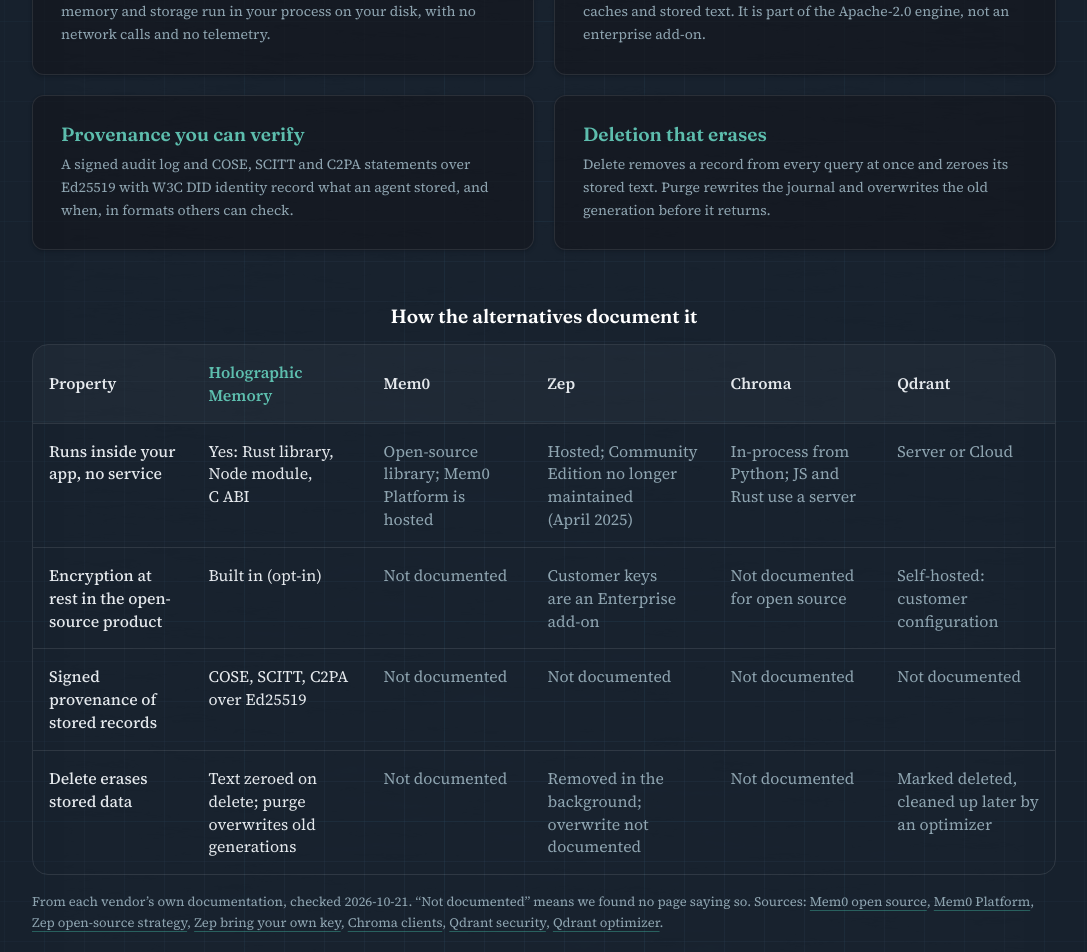
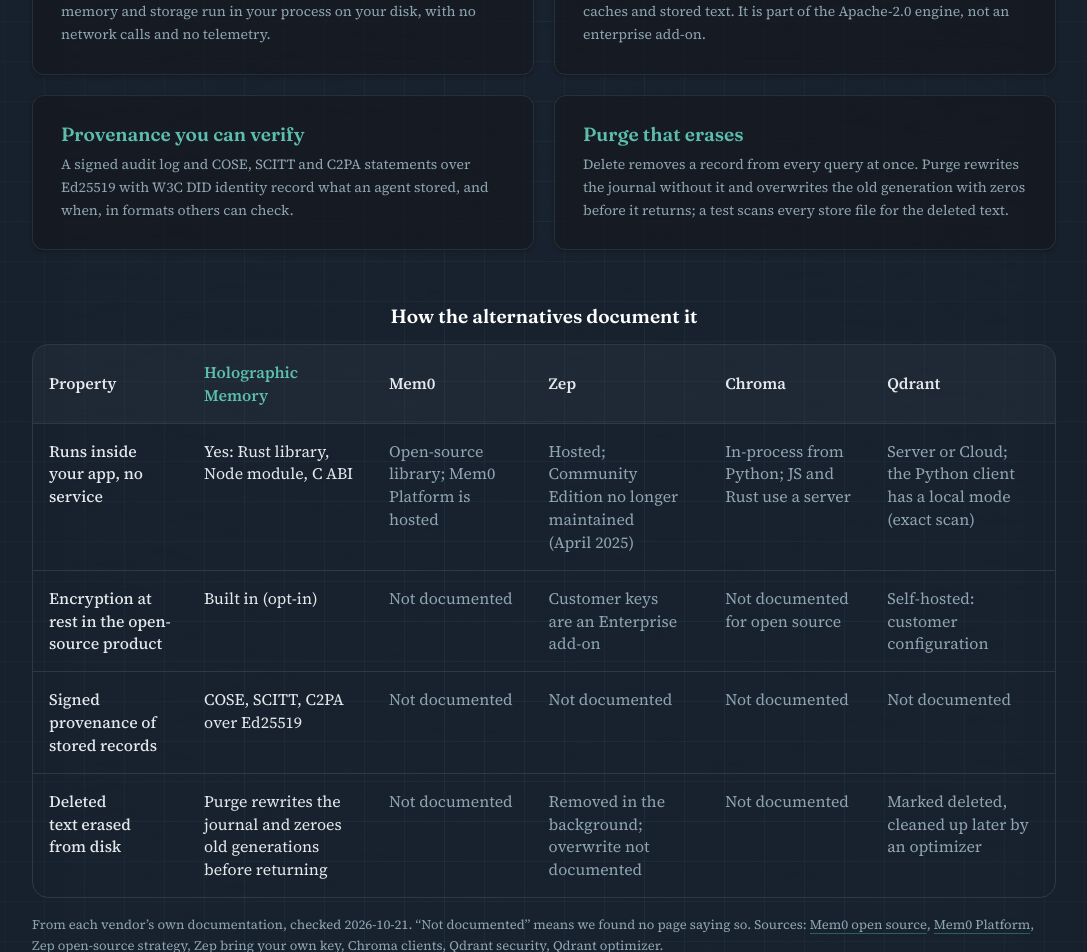
Before and after one commit to writerslogic/holographic-memory.com, a React (Vite) app: page / in a window 1280 px wide. Shown: the part 1240-2192 px from the top of the page, without its empty margins (96-1183 px from the left). Built offline with nearby package versions, Linux system fonts and the light colour scheme.

Commit message:
fix: describe purge as the erasing step, note Qdrant's local mode, drop the AGPL-era version from JSON-LD

```diff
--- a/src/ProductPage.tsx
+++ b/src/ProductPage.tsx
@@ -77,8 +77,8 @@
     body: "A signed audit log and COSE, SCITT and C2PA statements over Ed25519 with W3C DID identity record what an agent stored, and when, in formats others can check.",
   },
   {
-    title: "Deletion that erases",
-    body: "Delete removes a record from every query at once and zeroes its stored text. Purge rewrites the journal and overwrites the old generation before it returns.",
+    title: "Purge that erases",
+    body: "Delete removes a record from every query at once. Purge rewrites the journal without it and overwrites the old generation with zeros before it returns; a test scans every store file for the deleted text.",
   },
 ];
 
--- a/src/content/hms.ts
+++ b/src/content/hms.ts
@@ -141,7 +141,7 @@
   },
   {
     title: "Purge that erases text",
-    body: "Deleting zeroes the deleted text records; purge rewrites the journal without them, overwrites the replaced generation with zeros and syncs before it returns. A test scans every file in the store for the deleted text.",
+    body: "Delete removes a record from every query at once; without purge its journal frame stays until compaction. Purge rewrites the journal without it, overwrites the replaced generation with zeros and syncs before it returns. A test scans every file in the store for the deleted text.",
     status: "Ships",
     source: "docs/memory-api/README.md",
   },
@@ -195,7 +195,7 @@
       Mem0: "Open-source library; Mem0 Platform is hosted",
       Zep: "Hosted; Community Edition no longer maintained (April 2025)",
       Chroma: "In-process from Python; JS and Rust use a server",
-      Qdrant: "Server or Cloud",
+      Qdrant: "Server or Cloud; the Python client has a local mode (exact scan)",
     },
   },
   {
@@ -219,8 +219,8 @@
     },
   },
   {
-    property: "Delete erases stored data",
-    hms: "Text zeroed on delete; purge overwrites old generations",
+    property: "Deleted text erased from disk",
+    hms: "Purge rewrites the journal and zeroes old generations before returning",
     others: {
       Mem0: "Not documented",
       Zep: "Removed in the background; overwrite not documented",
@@ -366,7 +366,7 @@
   },
   {
     q: "Is it really deleted when I delete it?",
-    a: "Delete removes a record from every query at once and zeroes its stored text. Purge also rewrites the journal and overwrites the old generation with zeros before it returns. Copies outside the store's files, such as backups, snapshots and SSD wear levelling, are out of any library's reach; encrypt the store when those matter. Signed deletion certificates are research, not yet in the shipped API.",
+    a: "Delete removes a record from every query at once; its journal frame stays until compaction or purge. Purge rewrites the journal and overwrites the old generation with zeros before it returns. Copies outside the store's files, such as backups, snapshots and SSD wear levelling, are out of any library's reach; encrypt the store when those matter. Signed deletion certificates are research, not yet in the shipped API.",
   },
   {
     q: "Which license applies?",
@@ -405,7 +405,6 @@
   url: HMS_CANONICAL,
   image: HMS_OG_IMAGE,
   description: HMS_META.description,
-  softwareVersion: "0.6.1",
   license: "https://spdx.org/licenses/Apache-2.0.html",
   codeRepository: HMS_REPO,
   programmingLanguage: "Rust",
```
